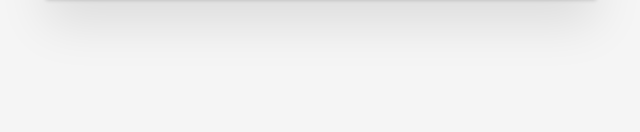
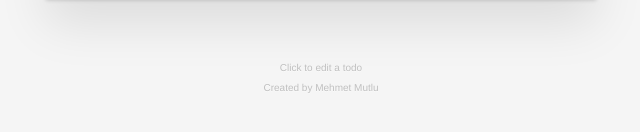
Before and after one commit to MhmtMutlu/redux-todo-app, a React (Create React App) app: page / in a window 1280 px wide. Shown: the part 198-330 px from the top of the page, without its empty margins (319-959 px from the left). Built offline with nearby package versions, Linux system fonts and the light colour scheme.

Commit message:
Feat-UI: Footer component was created and used in App.tsx

```diff
--- a/src/App.tsx
+++ b/src/App.tsx
@@ -1,11 +1,15 @@
 import React from 'react';
+import Footer from './components/Footer/Footer';
 import Header from './components/Header/Header';
 
 function App() {
   return (
-    <section className="todoapp">
-      <Header />
-    </section>
+    <>
+      <section className="todoapp">
+        <Header />
+      </section>
+      <Footer />
+    </>
   );
 }
 
--- /dev/null
+++ b/src/components/Footer/Footer.tsx
@@ -0,0 +1,12 @@
+import React from 'react';
+
+const Footer: React.FC = () => {
+  return (
+    <footer className="info">
+      <p>Click to edit a todo</p>
+      <p>Created by <a href="https://github.com/MhmtMutlu">Mehmet Mutlu</a></p>
+    </footer>
+  )
+}
+
+export default Footer;
```
